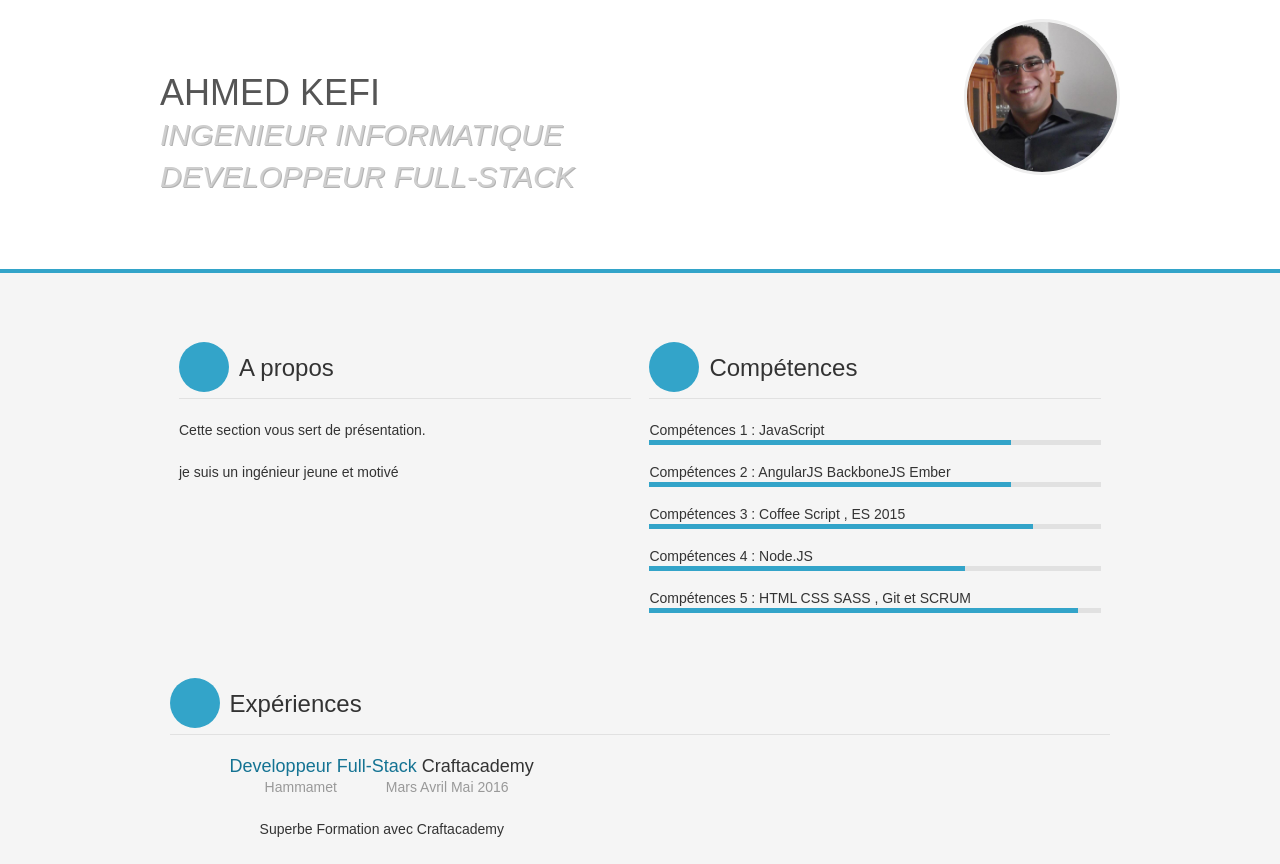
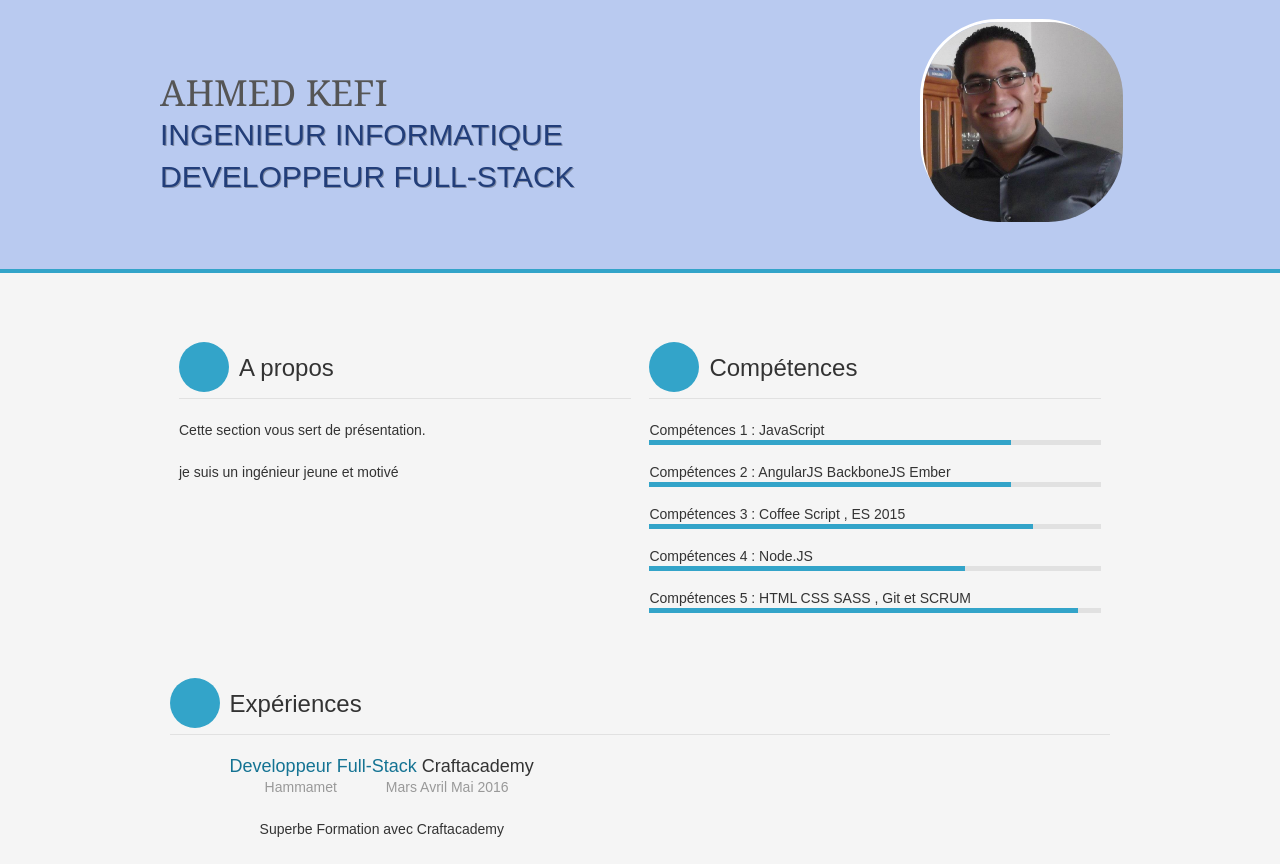
Before and after one commit to ahmed-kefi8/CV_Challenge, a plain HTML site: page index.html in a window 1280 px wide. Shown: the top 864 px of the page. Drawn offline with Linux system fonts and the light colour scheme; a web font is replaced by a local one.

Commit message:
changed the picture size and modified some css fonts and colors :)

```diff
--- a/template/cv.css
+++ b/template/cv.css
@@ -62,25 +62,25 @@
 /* Header
 **********/
 	header[role=banner] {
-		background:#fff;
+		background:#b9caf0;
 		border-bottom:4px solid #33a4c9;
 		padding: 19px 0;
 		overflow: hidden;
 	}
 
 	header figure {
-		border: 3px solid #eee;
+		border: 3px solid #fff;
 		border-radius: 78px;
 		float: right;
-		height: 156px;
-		width: 156px;
+		height: 200px;
+		width: 200px;
 	}
 
 	header figure img {
 		border-radius: 75px;
-		height: 150px;
+		height: 200px;
 		position: relative;
-		width: 150px;
+		width: 200px;
 	}
 
 	header hgroup {
@@ -90,12 +90,12 @@
 
 	header hgroup h1 {
 		color:#555;
-		font-family:'DroidSansBold', Arial, sans-serif;
+		font-family:Lucida Bright,Georgia,serif;
 	}
 
 	header hgroup h2 {
-		color:#cecece;
-		font-style: italic;
+		color:#223e7a;
+		font-style: Lucida Bright,Georgia,serif;;
 		text-shadow: 1px 1px 0 rgba(0,0,0,.3);
 	}
 
```
